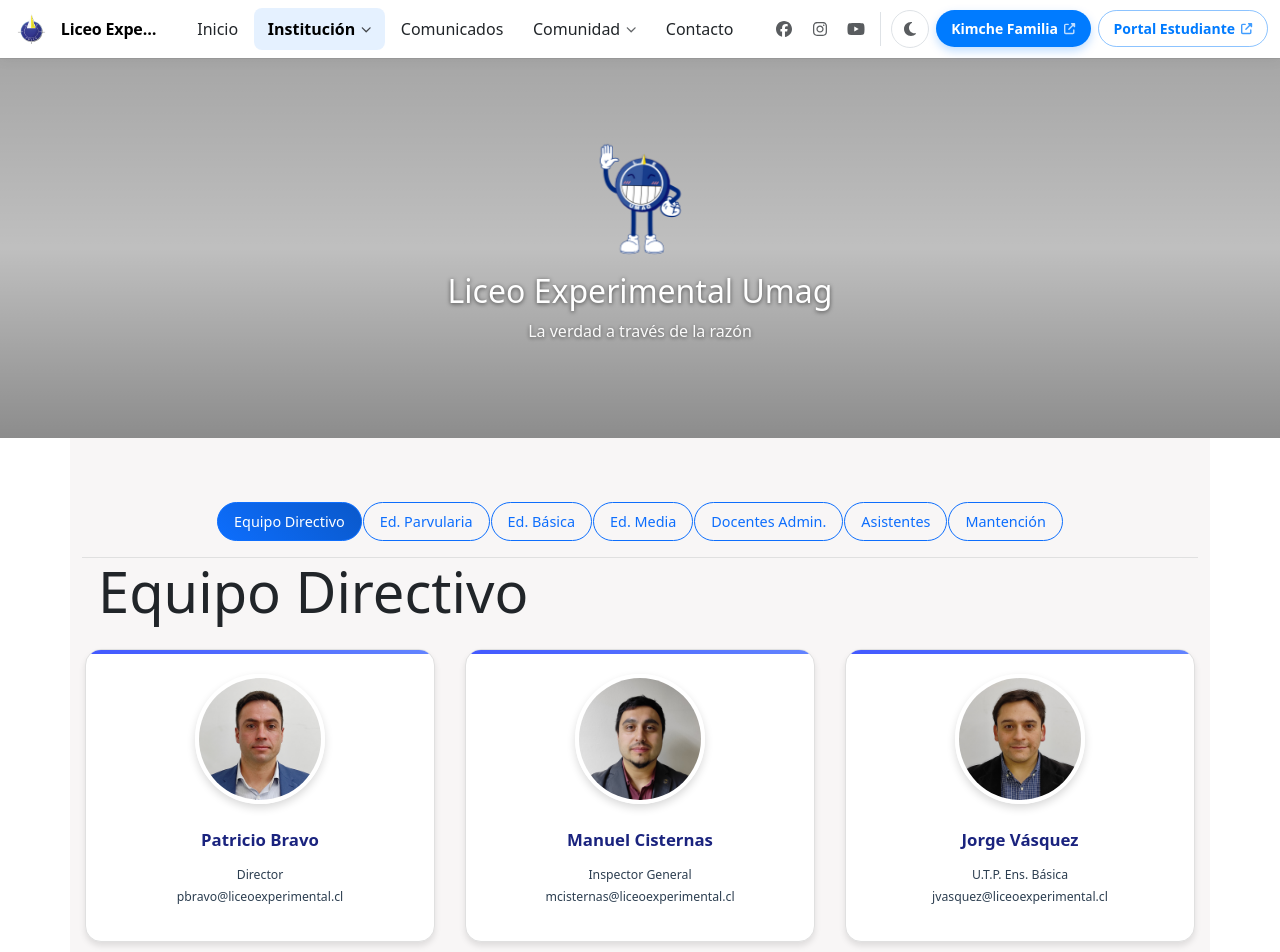
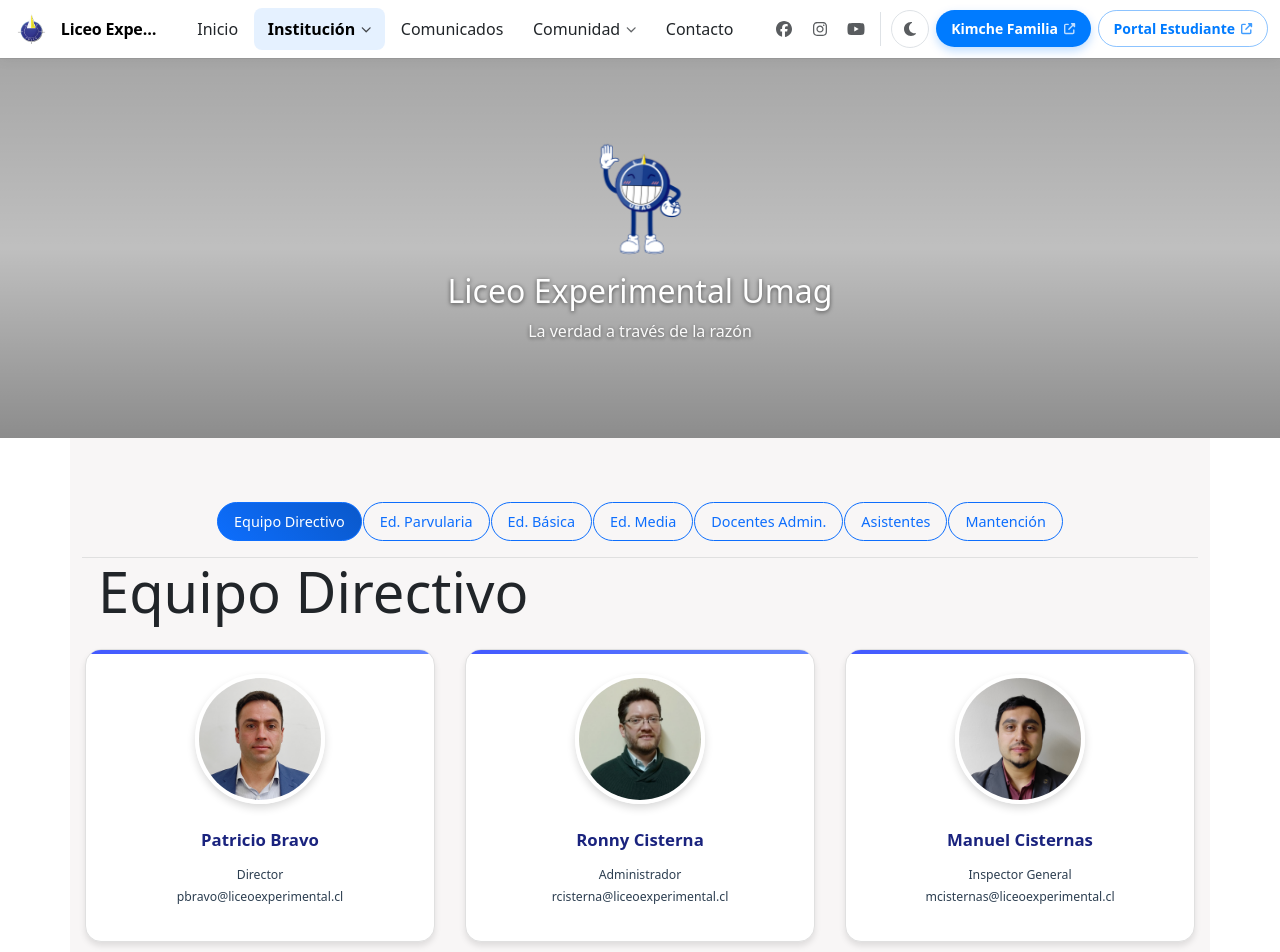
Before and after one commit to LuisSubiabre/leumag, a React (Vite) app: page /Estamentos in a window 1280 px wide. Shown: the top 952 px of the page. Built offline with nearby package versions, Linux system fonts and the light colour scheme.

Commit message:
feat: update asistentes and directivos data by adding Susan Yarzún and restoring Ronny Cisterna's entry

```diff
--- a/src/data/asistentes.ts
+++ b/src/data/asistentes.ts
@@ -6,7 +6,7 @@
 import svera from "../assets/img/funcionarios/svera.png";
 import vhernandez from "../assets/img/funcionarios/vhernandez.png";
 import gbarria from "../assets/img/funcionarios/gbarria.png";
-import rcisterna from "../assets/img/funcionarios/rcisterna.png";
+//import rcisterna from "../assets/img/funcionarios/rcisterna.png";
 import mrodriguez from "../assets/img/funcionarios/mrodriguez.png";
 import pcardenas from "../assets/img/funcionarios/pcardenas.png";
 import aalarcon from "../assets/img/funcionarios/aalarcon.png";
@@ -22,6 +22,7 @@
 import ealmonacid from "../assets/img/funcionarios/ealmonacid.png";
 import cpardolagos from "../assets/img/funcionarios/cpardolagos.png";
 import nsanabria from "../assets/img/funcionarios/nsanabria.png";
+import soyarzo from "../assets/img/funcionarios/soyarzo.png";
 
 export type Funcionario = {
   img: string;
@@ -97,7 +98,7 @@
   {
     img: demoImage,
     nombre: "Katherine Hechenleitner",
-    correo: "khetchenleitner@liceoexperimental.cl",
+    correo: "khechenleitner@liceoexperimental.cl",
     dpto: "Central de Apuntes",
   },
   // {
@@ -136,12 +137,7 @@
     correo: "pcardenas@liceoexperimental.cl",
     dpto: "Inspectora",
   },
-  {
-    img: rcisterna,
-    nombre: "Ronny Cisterna",
-    correo: "rcisterna@liceoexperimental.cl",
-    dpto: "Administrador Establecimiento",
-  },
+
   {
     img: ssanchez,
     nombre: "Silvia Sánchez",
@@ -191,6 +187,12 @@
     dpto: "Inspector",
   },
   {
+    img: soyarzo,
+    nombre: "Susan Yarzún",
+    correo: "soyarzo@liceoexperimental.cl",
+    dpto: "Prevención de Riesgos",
+  },
+  {
     img: demoImage,
     nombre: "Ninoska Siron",
     correo: "nsiron@liceoexperimental.cl",
--- a/src/data/directivos.ts
+++ b/src/data/directivos.ts
@@ -5,6 +5,7 @@
 import moyarzun from "../assets/img/funcionarios/moyarzun.png";
 import mcisternas from "../assets/img/funcionarios/mcisternas.png";
 import pparedes from "../assets/img/funcionarios/pparedes.png";
+import rcisterna from "../assets/img/funcionarios/rcisterna.png";
 
 export type Funcionario = {
   img: string;
@@ -19,6 +20,12 @@
     nombre: "Patricio Bravo",
     correo: "pbravo@liceoexperimental.cl",
     dpto: "Director",
+  },
+  {
+    img: rcisterna,
+    nombre: "Ronny Cisterna",
+    correo: "rcisterna@liceoexperimental.cl",
+    dpto: "Administrador",
   },
   {
     img: mcisternas,
```
Also changed, not shown: src/assets/img/funcionarios/soyarzo.png (added).
